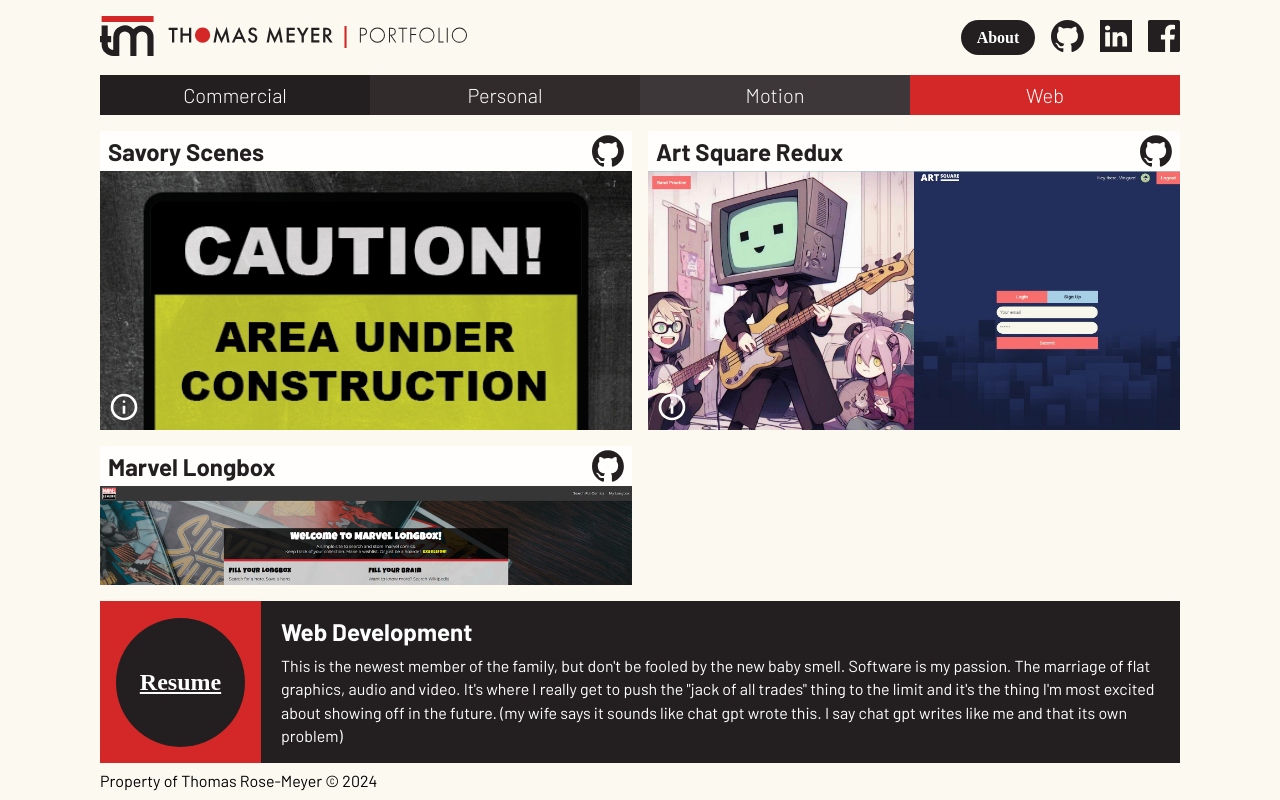
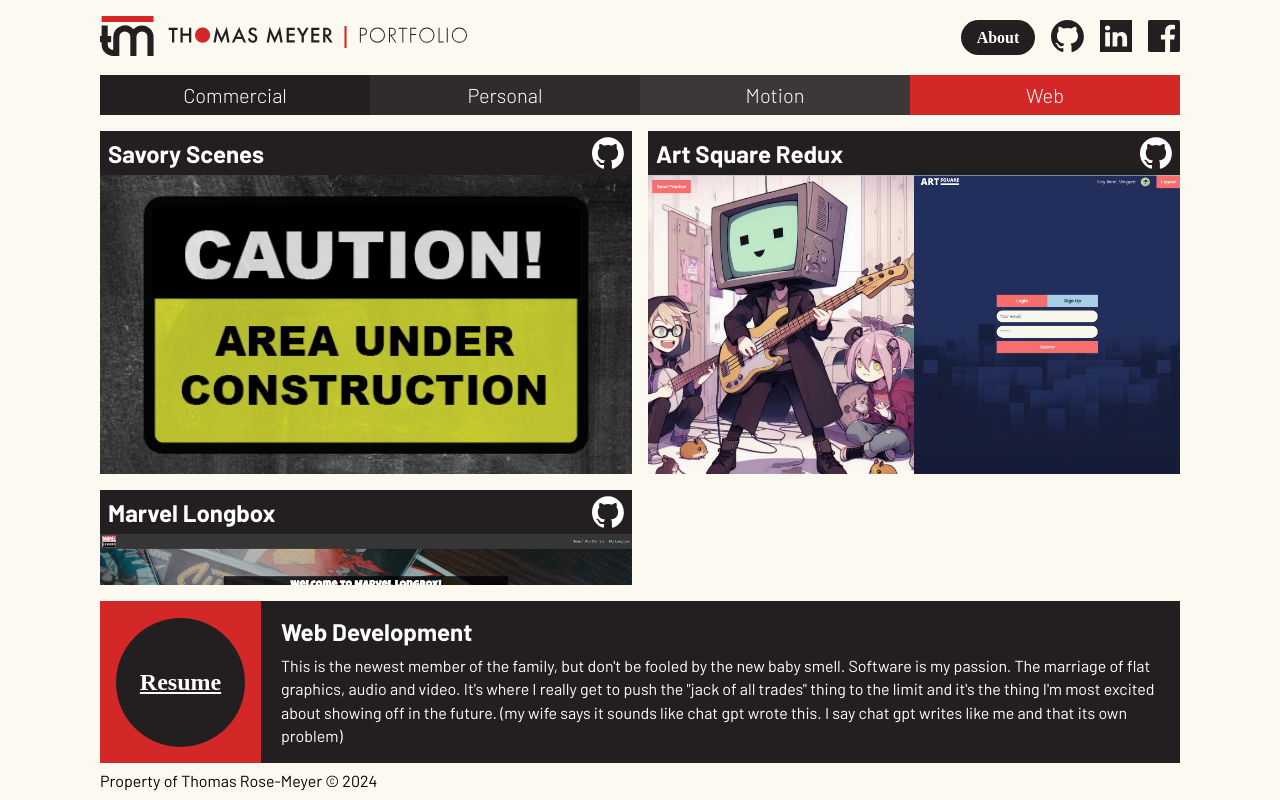
Before and after one commit to PrettiestRobot/portfolio_react_vite, a React (Vite) app: page /web in a window 1280 px wide. Built offline with nearby package versions, Linux system fonts and the light colour scheme; a web font is replaced by a local one.

Commit message:
ready for content! :)

```diff
--- a/src/components/Gallery.jsx
+++ b/src/components/Gallery.jsx
@@ -62,7 +62,7 @@
 
   return (
     <div className="projects-gallery-container">
-      <div className={`gallery-nav ${selectedData ? "show-active" : ""}`}>
+      {/* <div className={`gallery-nav ${selectedData ? "show-active" : ""}`}>
         <button
           className={`gallery-nav-btn ${
             upBtnActive ? "gallery-nav-active" : ""
@@ -79,7 +79,7 @@
         >
           <img src={ArrowDown} />
         </button>
-      </div>
+      </div> */}
       {loadingImagesCount > 0 && <div className="loader">Loading...</div>}
       <div className="projects-gallery" ref={GalleryRef}>
         <div
--- a/src/components/WebGallery.jsx
+++ b/src/components/WebGallery.jsx
@@ -68,7 +68,7 @@
 
   return (
     <div className="projects-gallery-container">
-      <div className={`gallery-nav ${selectedData ? "show-active" : ""}`}>
+      {/* <div className={`gallery-nav ${selectedData ? "show-active" : ""}`}>
         <button
           className={`gallery-nav-btn ${
             upBtnActive ? "gallery-nav-active" : ""
@@ -85,7 +85,7 @@
         >
           <img src={ArrowDown} />
         </button>
-      </div>
+      </div> */}
       {loadingImagesCount > 0 && <div className="loader">Loading...</div>}
       <div className="projects-gallery" ref={GalleryRef}>
         <div
@@ -117,7 +117,7 @@
                   </svg>
                 </a>
               </div>
-              <div className="web-item-bottom" onClick={toggleWebInfo}>
+              {/* <div className="web-item-bottom" onClick={toggleWebInfo}>
                 {!webInfoActive ? (
                   <svg
                     xmlns="http://www.w3.org/2000/svg"
@@ -143,14 +143,16 @@
                     />
                   </svg>
                 )}
-              </div>
+              </div> */}
+
+              <div className="web-gallery-image-container">
                 <div
                   className={`web-item-info ${
                     webInfoActive ? "web-info-active" : ""
                   }`}
                 >
                   <p>{data.description}</p>
-                <p>{data.technology}</p>
+                  <p className="web-tech">{data.technology}</p>
                 </div>
                 <img
                   className="web-gallery-img"
@@ -158,6 +160,7 @@
                   onError={handleImageError}
                   src={data.image}
                 />
+              </div>
             </div>
           ))}
         </div>
--- a/src/data/data.json
+++ b/src/data/data.json
@@ -559,7 +559,7 @@
     {
       "id": "w-3",
       "name": "Marvel Longbox",
-      "description": "A serverless API that pulls data from the Marvel API and displays it in a searchable format. This project was a collaberation for a benchmark towards my web development certificate. Collaborators are listed in the readme.",
+      "description": "A serverless API that pulls data from the Marvel API and displays it in a searchable format. This project was my first benchmark towards my web development certificate. Collaborators are listed in the readme.",
       "technology": "Javascript, Jquery, HTML5, CSS, Marvel API, MediaWiki API, JsDelivr",
       "image": "./images/web/marvel_longbox_screenshot.jpg",
       "readme": "https://github.com/SparkkyJD/Marvel-comic-search/blob/main/README.md",
--- a/src/styles/App.css
+++ b/src/styles/App.css
@@ -319,12 +319,48 @@
   grid-template-columns: 1fr 1fr;
 }
 .projects-gallery-container .projects-gallery .web-gallery-container .web-gallery-item {
-  aspect-ratio: 16/9;
   max-width: 532px;
+  overflow: hidden;
+}
+.projects-gallery-container .projects-gallery .web-gallery-container .web-gallery-item .web-item-top {
+  display: flex;
+  flex-direction: row;
+  justify-content: space-between;
+  align-items: center;
+  width: 100%;
+  background-color: #231f20;
+  padding: 6px 8px;
+  color: #fff;
+  box-shadow: 0 4px 8px rgba(0, 0, 0, 0.2);
+}
+.projects-gallery-container .projects-gallery .web-gallery-container .web-gallery-item .web-item-top .web-git-link {
+  width: 2rem;
+  height: 2rem;
+}
+.projects-gallery-container .projects-gallery .web-gallery-container .web-gallery-item .web-item-top .web-git-link .git-icon {
+  width: 100%;
+  height: 100%;
+}
+.projects-gallery-container .projects-gallery .web-gallery-container .web-gallery-item .web-item-top .web-git-link .git-icon .git-icon-fill {
+  fill: #fff;
+  transition: 0.3s ease;
+}
+.projects-gallery-container .projects-gallery .web-gallery-container .web-gallery-item .web-item-top .web-git-link .git-icon:hover .git-icon-fill {
+  fill: #d32827;
+  transition: 0.3s ease;
+}
+.projects-gallery-container .projects-gallery .web-gallery-container .web-gallery-item .web-gallery-image-container {
   position: relative;
   overflow: hidden;
+  aspect-ratio: 16/9;
 }
-.projects-gallery-container .projects-gallery .web-gallery-container .web-gallery-item .web-item-info {
+.projects-gallery-container .projects-gallery .web-gallery-container .web-gallery-item .web-gallery-image-container .web-gallery-img {
+  width: 100%;
+  height: 100%;
+  -o-object-fit: cover;
+     object-fit: cover;
+}
+.projects-gallery-container .projects-gallery .web-gallery-container .web-gallery-item .web-gallery-image-container .web-item-info {
   display: flex;
   flex-direction: column;
   justify-content: center;
@@ -335,65 +371,18 @@
   height: 100%;
   background-color: rgba(0, 0, 0, 0.75);
   color: #fff;
-  padding: 1rem;
+  padding: 1.5rem;
   gap: 1rem;
   transform: translateY(100%);
   transition: 0.2s ease-in-out;
+  line-height: 1.45rem;
 }
-.projects-gallery-container .projects-gallery .web-gallery-container .web-gallery-item .web-item-info.web-info-active {
-  display: flex;
+.projects-gallery-container .projects-gallery .web-gallery-container .web-gallery-item .web-gallery-image-container:hover .web-item-info {
   transform: translateY(0);
   transition: 0.75s ease-in-out;
 }
-.projects-gallery-container .projects-gallery .web-gallery-container .web-gallery-item .web-item-bottom {
-  position: absolute;
-  bottom: 0;
-  left: 0;
-  padding: 4px 8px;
-  z-index: 3;
-}
-.projects-gallery-container .projects-gallery .web-gallery-container .web-gallery-item .web-item-bottom .web-info-icon {
-  width: 2rem;
-  height: 2rem;
-}
-.projects-gallery-container .projects-gallery .web-gallery-container .web-gallery-item .web-item-bottom .web-info-icon .web-info-fill {
-  fill: #fff;
-}
-.projects-gallery-container .projects-gallery .web-gallery-container .web-gallery-item .web-item-bottom .web-info-icon:hover .web-info-fill {
-  fill: #d32827;
-}
-.projects-gallery-container .projects-gallery .web-gallery-container .web-gallery-item .web-item-top {
-  display: flex;
-  flex-direction: row;
-  justify-content: space-between;
-  align-items: center;
-  width: 100%;
-  background-color: rgba(255, 255, 255, 0.769);
-  padding: 4px 8px;
-  color: #231f20;
-  z-index: 3;
-}
-.projects-gallery-container .projects-gallery .web-gallery-container .web-gallery-item .web-item-top .web-git-link {
-  width: 2rem;
-  height: 2rem;
-  top: 0.25rem;
-  right: 0.25rem;
-}
-.projects-gallery-container .projects-gallery .web-gallery-container .web-gallery-item .web-item-top .web-git-link .git-icon {
-  width: 100%;
-  height: 100%;
-}
-.projects-gallery-container .projects-gallery .web-gallery-container .web-gallery-item .web-item-top .web-git-link .git-icon .git-icon-fill {
-  fill: #231f20;
-}
-.projects-gallery-container .projects-gallery .web-gallery-container .web-gallery-item .web-item-top .web-git-link .git-icon:hover .git-icon-fill {
-  fill: #d32827;
-}
-.projects-gallery-container .projects-gallery .web-gallery-container .web-gallery-item .web-gallery-img {
-  width: 100%;
-  height: 100%;
-  -o-object-fit: cover;
-     object-fit: cover;
+.projects-gallery-container .projects-gallery .web-gallery-container .web-gallery-item .web-gallery-image-container .web-tech {
+  font-style: italic;
 }
 .projects-gallery-container .projects-gallery .gallery-container,
 .projects-gallery-container .projects-gallery .web-gallery-container {
@@ -424,7 +413,7 @@
 
 .show-card-container {
   display: flex;
-  background-color: #fcf9f0;
+  background-color: #231f20;
   width: 100%;
   height: 100%;
   top: 0;
@@ -432,7 +421,7 @@
   position: absolute;
   opacity: 1;
   z-index: 2;
-  transform: translateY(100%);
+  transform: translateY(101%);
   transition: 0.2s ease-in-out;
 }
 .show-card-container.active {
@@ -471,13 +460,11 @@
 .show-card-container .show-card .show-card-top {
   display: grid;
   grid-template-columns: 1fr 1fr;
-  border-bottom: solid 2px #231f20;
-  border-top: solid 2px #231f20;
-  padding: 1rem 0;
+  padding: 1rem;
+  gap: 1rem;
 }
 .show-card-container .show-card .show-card-top .show-card-image-container {
   width: 100%;
-  aspect-ratio: 16/9;
 }
 .show-card-container .show-card .show-card-top .show-card-image-container img {
   width: 100%;
@@ -489,8 +476,8 @@
   display: flex;
   flex-direction: column;
   gap: 1rem;
-  padding: 0 1rem;
   width: 100%;
+  color: #fff;
 }
 .show-card-container .show-card .show-card-top .show-card-body .show-card-body-title {
   font-size: 2.5rem;
@@ -623,7 +610,7 @@
   display: flex;
   justify-content: center;
   align-items: center;
-  padding: 20px;
+  padding: 0 40px;
   width: 100%;
 }
 
@@ -649,7 +636,6 @@
     grid-template-columns: 1fr;
     border-top: none;
     gap: 1rem;
-    padding-top: 0;
   }
   .projects-gallery-container .projects-gallery .web-gallery-container {
     gap: 8px;
@@ -702,7 +688,6 @@
     gap: 8px;
   }
   .projects-gallery-container .projects-gallery .web-gallery-container .web-gallery-item {
-    aspect-ratio: 16/9;
     max-width: 1080px;
   }
   .projects-gallery-container .projects-gallery .web-gallery-container .web-gallery-item .gallery-img {
--- a/src/styles/App.scss
+++ b/src/styles/App.scss
@@ -324,101 +324,72 @@
       }
     }
 
-    // .web-gallery-container {
-    //   grid-template-columns: 1fr;
-    //   width: 100%;
-    //   .web-gallery-item {
-    //     max-height: calc($item-width - 75px);
-    //     max-width: $max-width;
-    //     width: 100%;
-    //     height: 100%;
-    //     .web-img {
-    //       object-fit: cover;
-    //       width: 100%;
-    //       height: 100%;
-    //     }
-    //   }
-    // }
-
     .web-gallery-container {
       grid-template-columns: 1fr 1fr;
       .web-gallery-item {
-        aspect-ratio: 16/9;
         max-width: calc($max-width / 2 - 8px);
-        position: relative;
         overflow: hidden;
-        .web-item-info {
-          display: flex;
-          flex-direction: column;
-          justify-content: center;
-          position: absolute;
-          bottom: 0;
-          left: 0;
-          width: 100%;
-          height: 100%;
-          background-color: rgba(0, 0, 0, 0.75);
-          color: $text-light;
-          padding: 1rem;
-          gap: 1rem;
-          transform: translateY(100%);
-          transition: 0.2s ease-in-out;
-
-          &.web-info-active {
-            display: flex;
-            transform: translateY(0);
-            transition: 0.75s ease-in-out;
-          }
-        }
-        .web-item-bottom {
-          position: absolute;
-          bottom: 0;
-          left: 0;
-          padding: 4px 8px;
-          z-index: 3;
-          .web-info-icon {
-            width: 2rem;
-            height: 2rem;
-            .web-info-fill {
-              fill: $text-light;
-            }
-            &:hover {
-              .web-info-fill {
-                fill: $primary-btn;
-              }
-            }
-          }
-        }
         .web-item-top {
           @include spread-flexbox();
           width: 100%;
-          background-color: rgba(255, 255, 255, 0.769);
-          padding: 4px 8px;
-          color: $text-dark;
-          z-index: 3;
+          background-color: $text-dark;
+          padding: 6px 8px;
+          color: $text-light;
+          box-shadow: 0 4px 8px rgba(0, 0, 0, 0.2);
           .web-git-link {
             width: 2rem;
             height: 2rem;
-            top: 0.25rem;
-            right: 0.25rem;
             .git-icon {
               width: 100%;
               height: 100%;
               .git-icon-fill {
-                fill: $text-dark;
+                fill: $text-light;
+                transition: 0.3s ease;
               }
               &:hover {
                 .git-icon-fill {
                   fill: $primary-btn;
+                  transition: 0.3s ease;
                 }
               }
             }
           }
         }
-
-        .web-gallery-img {
-          width: 100%;
-          height: 100%;
-          object-fit: cover;
+        .web-gallery-image-container {
+          position: relative;
+          overflow: hidden;
+          aspect-ratio: 16/9;
+          .web-gallery-img {
+            width: 100%;
+            height: 100%;
+            object-fit: cover;
+          }
+          .web-item-info {
+            display: flex;
+            flex-direction: column;
+            justify-content: center;
+            position: absolute;
+            bottom: 0;
+            left: 0;
+            width: 100%;
+            height: 100%;
+            background-color: rgba(0, 0, 0, 0.75);
+            color: $text-light;
+            padding: 1.5rem;
+            gap: 1rem;
+            transform: translateY(100%);
+            transition: 0.2s ease-in-out;
+            line-height: 1.45rem;
+          }
+          &:hover {
+            .web-item-info {
+              transform: translateY(0);
+              transition: 0.75s ease-in-out;
+            }
+          }
+          .web-tech {
+            font-style: italic;
+          }
         }
       }
     }
@@ -451,7 +422,7 @@
 
 .show-card-container {
   display: flex;
-  background-color: $main-bg;
+  background-color: $text-dark;
   width: 100%;
   height: 100%;
   top: 0;
@@ -459,7 +430,7 @@
   position: absolute;
   opacity: 1;
   z-index: 2;
-  transform: translateY(100%);
+  transform: translateY(101%);
   transition: 0.2s ease-in-out;
 
   &.active {
@@ -495,12 +466,11 @@
     .show-card-top {
       display: grid;
       grid-template-columns: 1fr 1fr;
-      border-bottom: solid 2px $text-dark;
-      border-top: solid 2px $text-dark;
-      padding: 1rem 0;
+      padding: 1rem;
+      gap: 1rem;
       .show-card-image-container {
         width: 100%;
-        aspect-ratio: 16/9;
+
         img {
           width: 100%;
           height: 100%;
@@ -511,8 +481,8 @@
         display: flex;
         flex-direction: column;
         gap: 1rem;
-        padding: 0 1rem;
         width: 100%;
+        color: $text-light;
         .show-card-body-title {
           font-size: $h1;
           font-weight: 700;
@@ -655,7 +625,7 @@
   display: flex;
   justify-content: center;
   align-items: center;
-  padding: 20px;
+  padding: 0 40px;
   width: 100%;
 }
 
@@ -682,7 +652,6 @@
         grid-template-columns: 1fr;
         border-top: none;
         gap: 1rem;
-        padding-top: 0;
       }
     }
   }
@@ -757,7 +726,6 @@
         grid-template-columns: 1fr;
         gap: 8px;
         .web-gallery-item {
-          aspect-ratio: 16/9;
           max-width: $max-width;
           .gallery-img {
             width: 100%;
```
Also changed, not shown: public/images/1_1_border.svg (added), 1 other file (tests, documents, lock files or other folders). Lines whose indentation alone changed are shown as unchanged.
